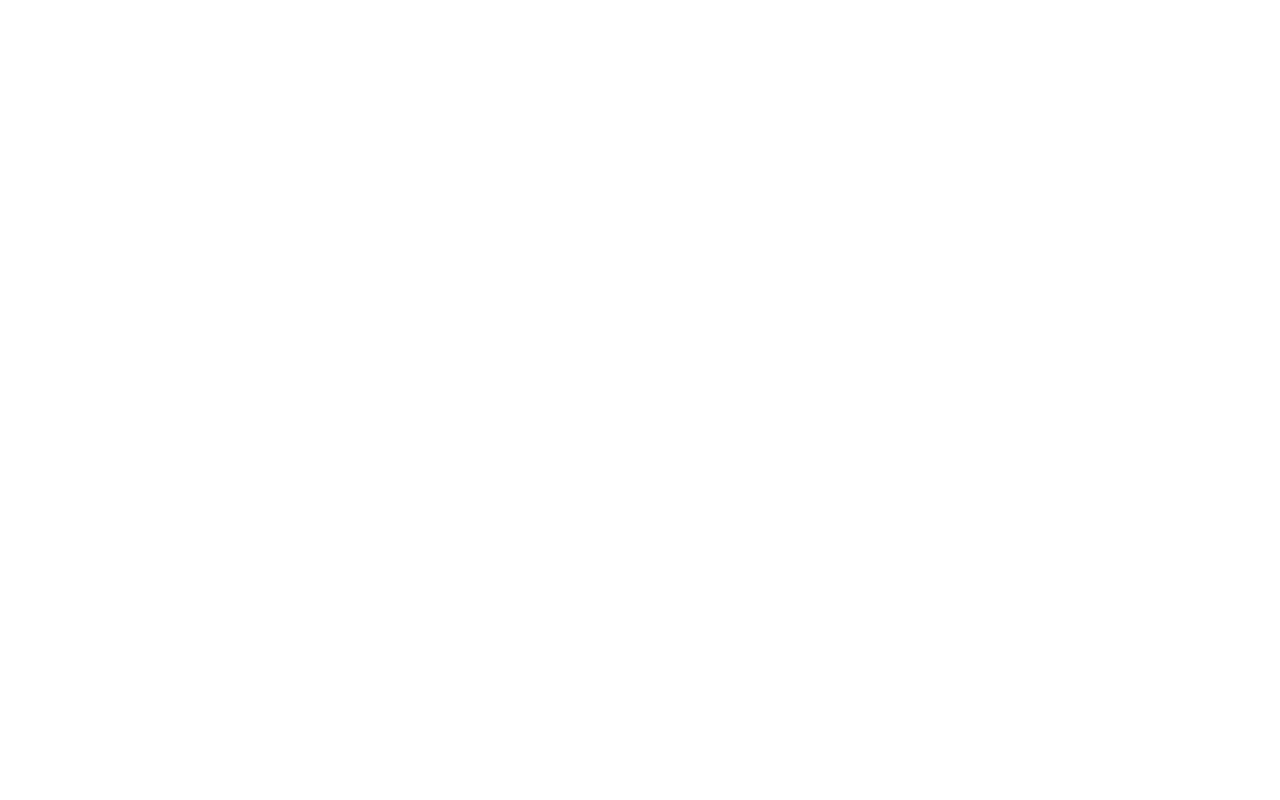
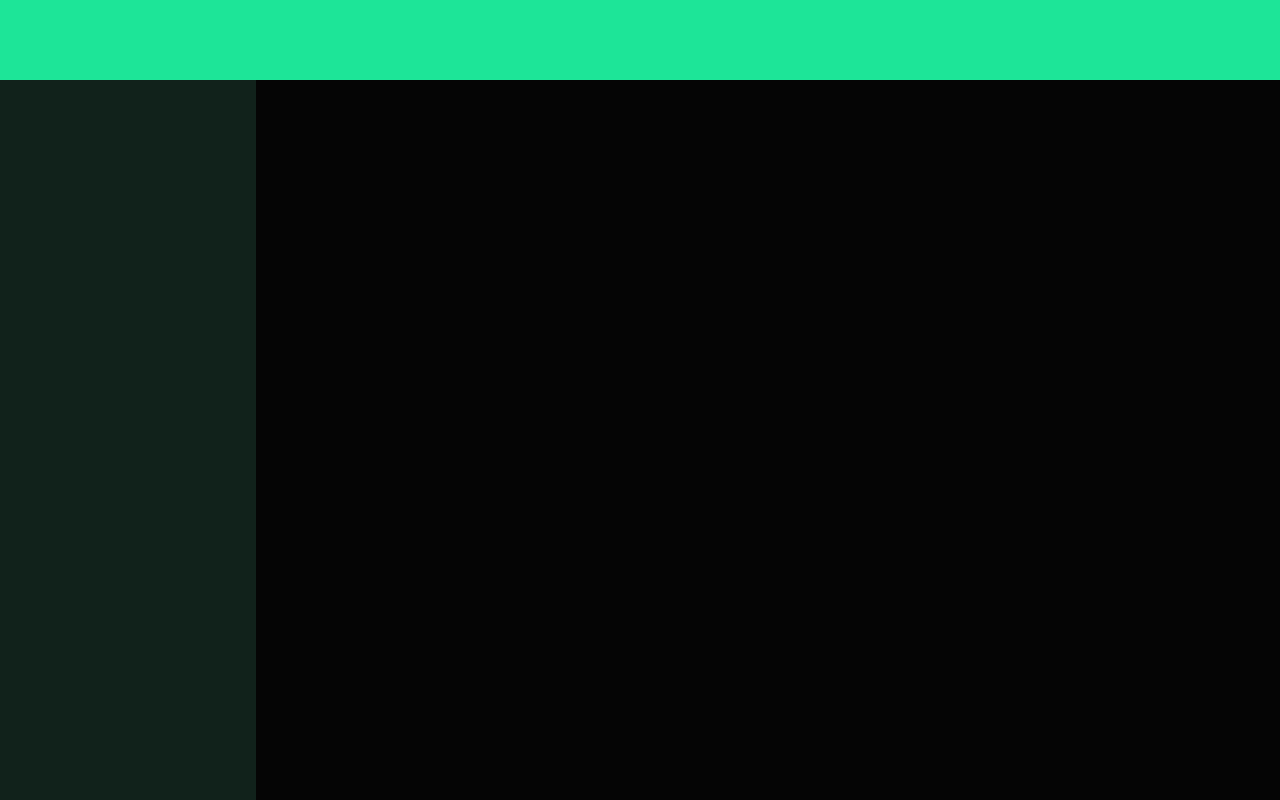
Before and after one commit to MewKay/to-do-list, a website built with webpack: page dist/index.html in a window 1280 px wide. Built offline with Linux system fonts and the light colour scheme.

Commit message:
Setup the layout of the page

```diff
--- a/src/components/styles/style.css
+++ b/src/components/styles/style.css
@@ -8,6 +8,38 @@
 
 /* -- Layout -- */
 
+body {
+  height: 100vh;
+  display: grid;
+  grid:
+    "header header" 10%
+    "sidebar main" 90% /
+    1fr 4fr;
+}
 
 
+header {
+  grid-area: header;
+}
+
+#sidebar {
+  grid-area: sidebar;
+}
+
+main {
+  grid-area: main;
+}
+
 /* -- Style -- */
+
+header {
+  background-color: var(--primary);
+}
+
+#sidebar {
+  background-color: var(--secondary);
+}
+
+main {
+  background-color: var(--background);
+}
```
Also changed, not shown: dist/main.js.
